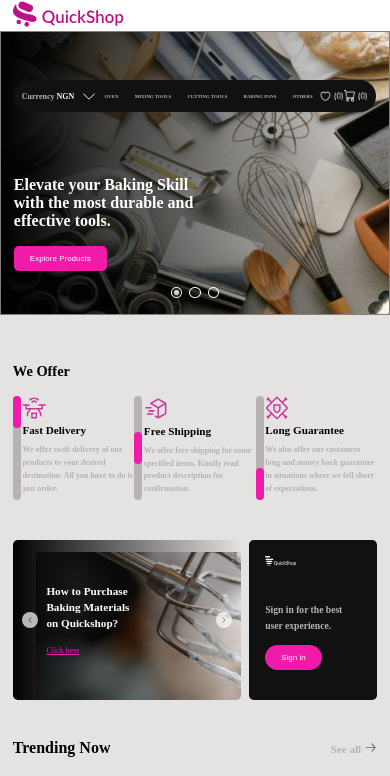
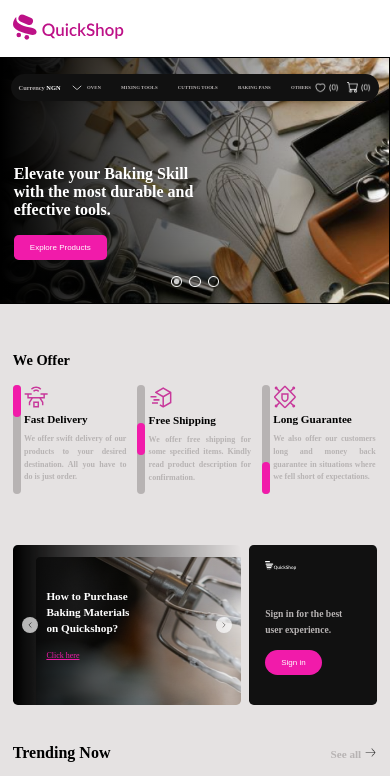
Before and after one commit to qutesly/E-commerce, a plain HTML site: page Cover page/index.html in a window 390 px wide. Shown: the top 776 px of the page. Drawn offline with Linux system fonts and the light colour scheme.

Commit message:
initial commit

```diff
--- a/Cover page/index.html
+++ b/Cover page/index.html
@@ -606,7 +606,7 @@
     <footer class="footer">
       <div class="footer-container">
         <div class="footer-content">
-          <ol>
+          <ol class="ol1">
             <h4>Menu</h4>
             <li>New Arrivals</li>
             <li>Best Sellers</li>
@@ -614,7 +614,7 @@
             <li>Popular This Week</li>
             <li>All Products</li>
           </ol>
-          <ol>
+          <ol class="ol2">
             <h4>Categories</h4>
             <li>Oven</li>
             <li>Mixing Tools</li>
--- a/Cover page/style.css
+++ b/Cover page/style.css
@@ -76,11 +76,13 @@ body{
 
 }
 .hero-container{
-    border: 1px solid grey;
+    border: 1px solid;
     width: 100%;
+    max-width: 100%;
     background: linear-gradient(to right, rgb(0, 0, 0), rgba(250, 250, 250, 0)), url(./images/HeroBG.jpg);
     background-repeat: no-repeat;
     background-size: cover;
+    outline: none;
 }
 
 .hero-content1-container{
@@ -536,6 +538,8 @@ body{
     width: 100%;
     max-width: 17rem;
     z-index: 1;
+    transform: translateY(0.1rem);
+
 }
 .section4-contentRight .shoppingimg3{
     width: 100%;
@@ -753,12 +757,13 @@ ol{
         font-size: 0.8rem;
     }
     .nav-container{
-       padding: 0 2rem;
+       padding: 1rem 2rem;
     }
     .nav-bar p{
         font-size: 0.8rem;
     }
     .hero-content1-container{
+        margin-top: 2rem;
         padding: 0 2rem;
     }
     .hero-currency-content{
@@ -898,9 +903,6 @@ ol{
         max-width: 29.3rem;
         margin-right: 0.1rem;
     }
-    /* .section3-box4{
-        margin-right: 0;
-    } */
     .section3-box{
         max-width: 14.1rem;
         height: 20rem;
@@ -976,10 +978,16 @@ ol{
     .section5-container{
         padding: 0 2rem;
     }
+    .section5-boxingContainer{
+        /* border: 1px solid red; */
+        margin-bottom: 0.2rem;
+    }
     .section5-boxingContainer1{
-        margin-right: 0.3rem;
+        /* border: 1px solid red; */
+        margin-right: 0;
     }
     .section5-box{
+        /* border: 1px solid red; */
         max-width: 14.8rem;
         height: 18.5rem;
         padding: 0.7rem ;
@@ -991,7 +999,7 @@ ol{
         margin-top: 1.5rem;
     }
     .section5-box > .section5-productName{
-        font-size: 0.7rem;
+        font-size: 0.6rem;
         margin-bottom: 0.5rem;
     }
     .section5-box > .freeShipping{
@@ -1072,13 +1080,14 @@ ol{
         font-size: 0.5rem;
     }
     .nav-container{
-       padding: 0 0.8rem;
+       padding: 0.8rem;
     }
     .nav-logo > img{
         max-width: 7rem;
     }
     .hero-content1-container{
-        padding: 0 0.8rem;
+        padding: 0 0.6rem;
+        margin-top: 1rem;
         margin-bottom: 4rem;
     }
 
@@ -1086,18 +1095,24 @@ ol{
         padding: 0.5rem;
     }
     .hero-currency-content{
-        max-width: 4.7rem;
+        margin-right: 0.2rem;
+        max-width: 4rem;
     }
-    .hero-currency-content > p{
-        font-size: 0.5rem;
+    .hero-currency-content  p{
+        font-size: 0.4rem;
+        margin-right: 0;
+    }
+    .hero-currency-content span{
+        font-size: 0.4rem;
         margin-right: 0;
     }
     .hero-currency-content > img{
-        max-width: 1rem;
+        max-width: 0.7rem;
     }
 
     .hero-UtensilsList-content{
-        max-width: 13rem;
+        max-width: 14rem;
+        margin-right: 0.2rem;
     }
 
     .hero-UtensilsList-content > p{
@@ -1105,7 +1120,7 @@ ol{
     }
 
     .hero-likeAndCart-content{
-        max-width: 3rem;
+        max-width: 3.5rem;
     }
     .hero-likeAndCart-content > img{
         max-width: 1.5rem;
@@ -1140,15 +1155,19 @@ ol{
     }
 
     .content{
-        max-width: 8rem;
-        height: 7rem;
+        max-width: 7.2rem;
+        height: 8rem;
+    }
+    .content p{
+        text-align: justify;
+        margin-right: 0.1rem;
     }
 
     .scroll-bar{
-        margin-right: 0.1rem;
+        margin-right: 0.2rem;
     }
     .scroll-bar, .inner-scrollBar{
-        height: 6.5rem;
+        height: 6.8rem;
     }
     .inner-scrollBar{
         height: 2rem;
@@ -1324,6 +1343,7 @@ ol{
     }
     .section4-contentRight .shoppingimg2{
         max-width: 5.5rem;
+        transform: translateY(0.02rem);
     }
     .section4-contentRight .shoppingimg3{
         max-width: 2rem;
@@ -1336,7 +1356,7 @@ ol{
         padding: 0.3rem 0;
     }
     .section4-box{
-        max-width: 11rem;
+        max-width: 13rem;
         height: 13rem;
     }
     .section4-box > img{
@@ -1366,11 +1386,14 @@ ol{
     .section5-boxesContainer{
         flex-direction: column;
     }
+    .section5-boxingContainer{
+        margin-right: 0;
+    }
     .section5-boxingContainer1{
         margin-right: 0;
     }
     .section5-box{
-        max-width: 11.5rem;
+        max-width: 13rem;
         height: 16.5rem;
     }
     .section5-box > img{
@@ -1411,6 +1434,13 @@ ol{
 .footer-content{
     margin-bottom: 2rem;
 }
+
+ol{
+    font-size: 0.9rem;
+}
+.ol1, .ol2{
+    margin-right: 0.5rem;
+}
 .form-class{
     margin-left: 0;
 }
```
